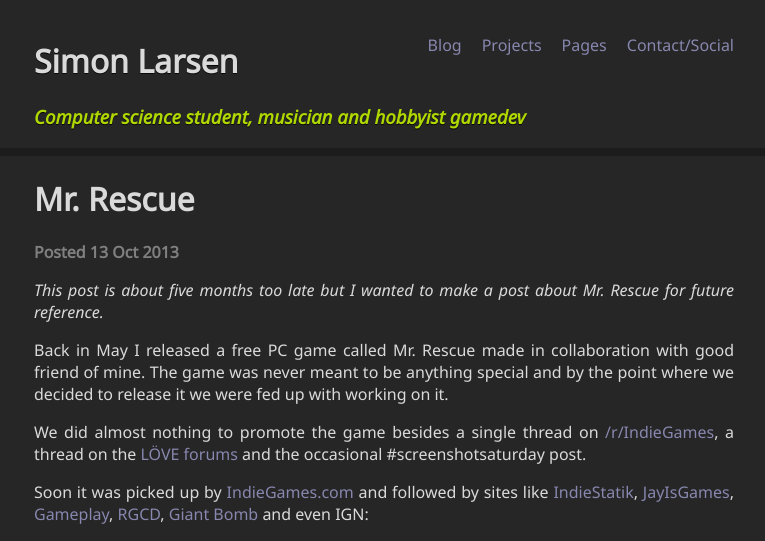
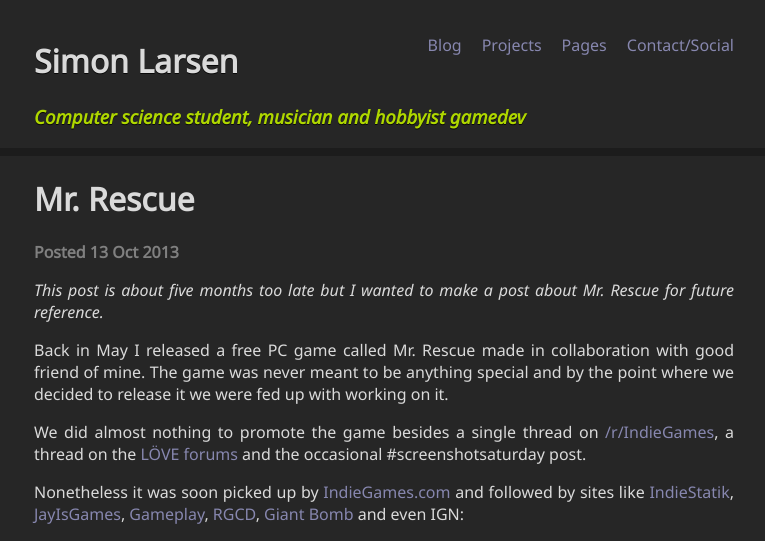
Before and after one commit to SimonLarsen/simonlarsen.github.io, a Jekyll site: the page built from _posts/2013-10-13-mrrescue.md, in a window 1280 px wide, cut to the strip 0-541 px from the top of the page. Shown: the whole strip, without its empty margins (256-1021 px from the left). Built offline with Jekyll 4.4.1, drawn with Linux system fonts in a browser that asks for light colours; some of the changed text lies outside the part shown.

Commit message:
Update 2013-10-13-mrrescue.md

```diff
--- a/_posts/2013-10-13-mrrescue.md
+++ b/_posts/2013-10-13-mrrescue.md
@@ -10,7 +10,7 @@
 
 We did almost nothing to promote the game besides a single thread on [/r/IndieGames](http://www.reddit.com/r/indiegames), a thread on the [LÖVE forums](http://love2d.org/forums/) and the occasional #screenshotsaturday post.
 
-Soon it was picked up by [IndieGames.com](http://indiegames.com/2013/05/freeware_pick_fight_cute_fires.html) and followed by sites like [IndieStatik](http://indiestatik.com/2013/05/10/fight-fire-and-fling-civilians-in-mr-rescue/), [JayIsGames](http://jayisgames.com/archives/2013/05/mr_rescue.php), [Gameplay](http://www.gameplay-online.dk/2013/05/gratis-2d-platformspil-fra-danske-tangram-games/), [RGCD](http://www.rgcd.co.uk/2013/06/mr-rescue-pclinuxmac.html), [Giant Bomb](http://www.giantbomb.com/articles/worth-reading-05-24-2013/1100-4649/) and even IGN:
+Nonetheless it was soon picked up by [IndieGames.com](http://indiegames.com/2013/05/freeware_pick_fight_cute_fires.html) and followed by sites like [IndieStatik](http://indiestatik.com/2013/05/10/fight-fire-and-fling-civilians-in-mr-rescue/), [JayIsGames](http://jayisgames.com/archives/2013/05/mr_rescue.php), [Gameplay](http://www.gameplay-online.dk/2013/05/gratis-2d-platformspil-fra-danske-tangram-games/), [RGCD](http://www.rgcd.co.uk/2013/06/mr-rescue-pclinuxmac.html), [Giant Bomb](http://www.giantbomb.com/articles/worth-reading-05-24-2013/1100-4649/) and even IGN:
 
 <center>
 	<iframe width="560" height="315" src="//www.youtube.com/embed/dCYyfW03f2Q" frameborder="0">
```
Also changed, not shown: other parts of _posts/2013-10-13-mrrescue.md (+1 -1 lines).
